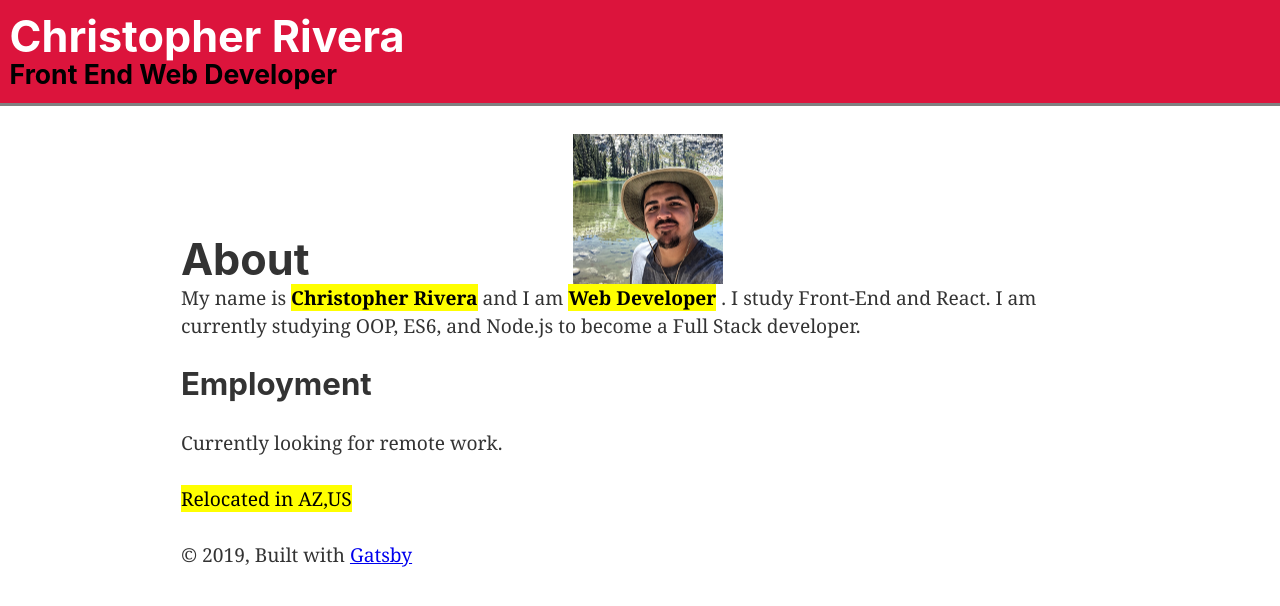
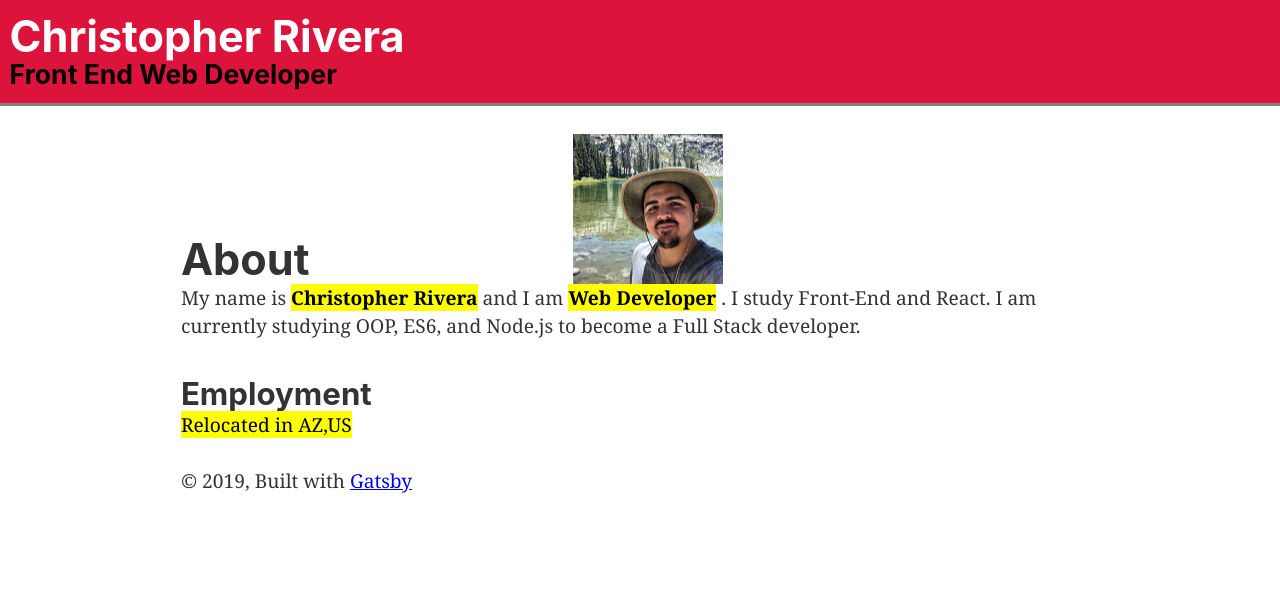
Before and after one commit to CRivera19/GatsbyPortfolio, a Gatsby site: page / in a window 1280 px wide. Built offline with nearby package versions, Linux system fonts and the light colour scheme; Gatsby itself is replaced by a stand-in of ours.

Commit message:
Update index.js

```diff
--- a/src/pages/index.js
+++ b/src/pages/index.js
@@ -1,5 +1,6 @@
 import React from 'react'
 import About from '../components/about'
+import Work from '../components/work'
 import Layout from '../components/layout'
 import SEO from '../components/seo'
 
@@ -7,10 +8,7 @@ const IndexPage = () => (
   <Layout >
     <SEO title="Home" keywords={[`gatsby`, `application`, `react`]} />
     <About />
-    <h2>Employment</h2>
-    <p>Currently looking for remote work.</p>
-    <p><mark>Relocated in AZ,US</mark></p>
-
+    <Work />
   </Layout>
 )
 
```
